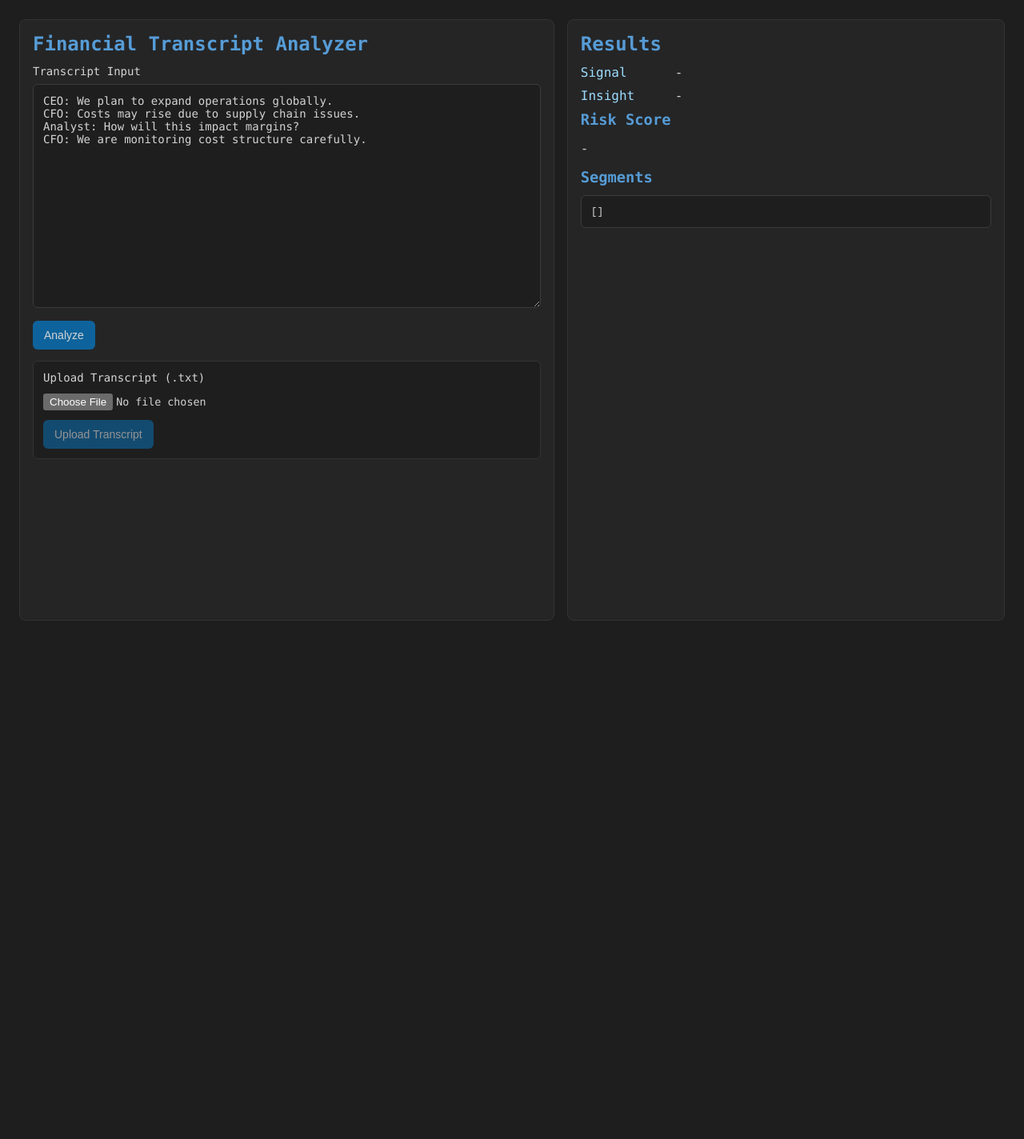
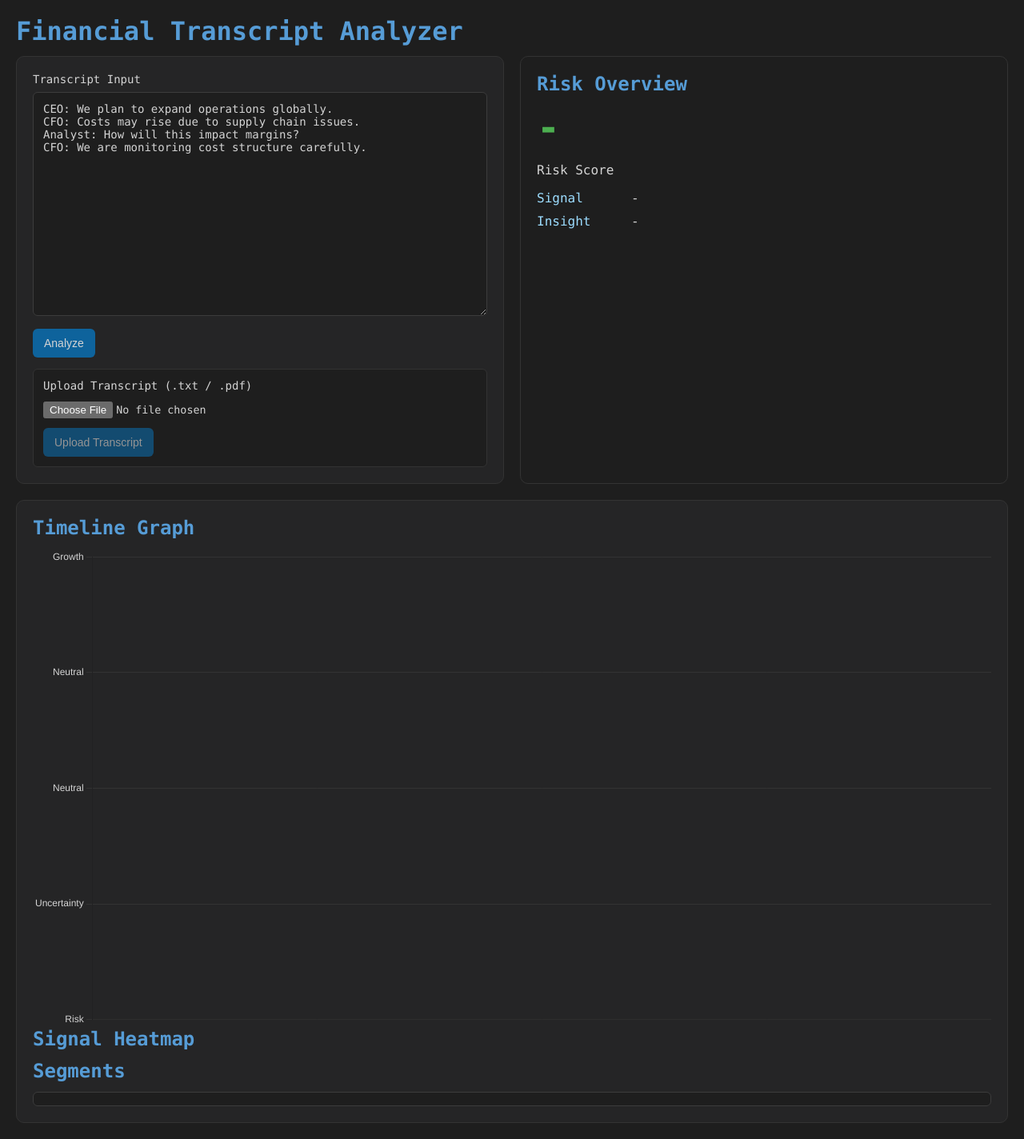
Before and after one commit to SarcoNarco/financial-pragmatic-ai, a React (Create React App) app in the folder frontend/: page / in a window 1280 px wide. Shown: the whole page at 80% size. Before the commit the page ends 800 px from the top, so only its background shows below. Built offline with nearby package versions, Linux system fonts and the light colour scheme.

Commit message:
Upgrade UI to Bloomberg-style dashboard

```diff
--- a/frontend/src/App.css
+++ b/frontend/src/App.css
@@ -1,24 +1,38 @@
-.app {
+.container {
   min-height: 100vh;
   background: #1e1e1e;
   color: #d4d4d4;
-  padding: 24px;
-  display: grid;
-  gap: 16px;
-  grid-template-columns: 1fr;
+  padding: 20px;
 }
 
-@media (min-width: 980px) {
-  .app {
-    grid-template-columns: 1.1fr 0.9fr;
-  }
+.top-section {
+  display: flex;
+  gap: 20px;
+  align-items: stretch;
 }
 
-.panel {
+.left-panel {
+  flex: 1;
   background: #252526;
   border: 1px solid #333;
-  border-radius: 8px;
-  padding: 16px;
+  border-radius: 10px;
+  padding: 20px;
+}
+
+.right-panel {
+  flex: 1;
+  background: #1e1e1e;
+  border: 1px solid #333;
+  padding: 20px;
+  border-radius: 10px;
+}
+
+.bottom-section {
+  margin-top: 20px;
+  background: #252526;
+  border: 1px solid #333;
+  border-radius: 10px;
+  padding: 20px;
 }
 
 h1,
@@ -98,14 +112,27 @@ button:disabled {
   color: #d4d4d4;
 }
 
-pre {
-  margin: 0;
-  max-height: 420px;
-  overflow: auto;
+.segment-list {
   border: 1px solid #3c3c3c;
   border-radius: 6px;
   background: #1e1e1e;
-  color: #d4d4d4;
-  padding: 12px;
+  padding: 8px;
+  max-height: 280px;
+  overflow: auto;
+}
+
+.segment-item {
+  padding: 8px 10px;
+  border-bottom: 1px solid #333;
   font-size: 13px;
 }
+
+.segment-item:last-child {
+  border-bottom: 0;
+}
+
+@media (max-width: 980px) {
+  .top-section {
+    flex-direction: column;
+  }
+}
--- a/frontend/src/App.js
+++ b/frontend/src/App.js
@@ -15,6 +15,13 @@ function App() {
   const [loading, setLoading] = useState(false);
   const [error, setError] = useState("");
   const [result, setResult] = useState(null);
+  const data = result;
+
+  const getColor = (score) => {
+    if (score > 70) return "#f44336";
+    if (score > 40) return "#ff9800";
+    return "#4caf50";
+  };
 
   const analyzeTranscript = async () => {
     setLoading(true);
@@ -71,9 +78,11 @@ function App() {
   };
 
   return (
-    <main className="app">
-      <section className="panel main-panel">
+    <div className="container">
       <h1>Financial Transcript Analyzer</h1>
+
+      <div className="top-section">
+        <div className="left-panel">
           <label htmlFor="transcript">Transcript Input</label>
           <textarea
             id="transcript"
@@ -86,11 +95,11 @@ function App() {
           </button>
 
           <div className="upload-section">
-          <label htmlFor="file-upload">Upload Transcript (.txt)</label>
+            <label htmlFor="file-upload">Upload Transcript (.txt / .pdf)</label>
             <input
               id="file-upload"
               type="file"
-            accept=".txt,text/plain"
+              accept=".txt,.pdf,text/plain,application/pdf"
               onChange={(e) => setFile(e.target.files?.[0] || null)}
             />
             <button onClick={uploadFile} disabled={loading || !file}>
@@ -98,53 +107,45 @@ function App() {
             </button>
           </div>
           {error ? <p className="error">{error}</p> : null}
-      </section>
+        </div>
 
-      <section className="panel result-panel">
-        <h2>Results</h2>
+        <div className="right-panel">
+          <h2>Risk Overview</h2>
+          <h1 style={{ fontSize: "48px", color: getColor(data?.risk_score ?? 0) }}>
+            {data?.risk_score ?? "-"}
+          </h1>
+          <p>Risk Score</p>
+
           <div className="result-row">
             <span className="label">Signal</span>
-          <span className="value">{result?.signal || "-"}</span>
+            <span className="value">{data?.signal || "-"}</span>
           </div>
           <div className="result-row">
             <span className="label">Insight</span>
-          <span className="value">{result?.insight || "-"}</span>
+            <span className="value">{data?.insight || "-"}</span>
           </div>
-        <h3>Risk Score</h3>
-        <p>{result ? `${result.risk_score}/100` : "-"}</p>
-        {result?.conflict ? <div style={{ color: "red" }}>⚠️ {result.conflict}</div> : null}
 
-        <h3>Segments</h3>
-        <pre>{JSON.stringify(result?.segments || [], null, 2)}</pre>
+          {data?.conflict ? <div style={{ color: "red" }}>Warning: {data.conflict}</div> : null}
+        </div>
+      </div>
 
-        {result ? (
-          <>
-            <h3>Conversation Timeline</h3>
-            {(result.timeline || []).map((item, i) => (
-              <div
-                key={i}
-                style={{
-                  display: "flex",
-                  gap: "20px",
-                  padding: "6px",
-                  borderBottom: "1px solid #333",
-                }}
-              >
-                <span>{item.time}</span>
-                <span>{item.speaker}</span>
-                <span>{item.intent}</span>
+      <div className="bottom-section">
+        <h2>Timeline Graph</h2>
+        <TimelineChart segments={data?.segments || []} />
+
+        <h2>Signal Heatmap</h2>
+        <SignalHeatmap segments={data?.segments || []} />
+
+        <h2>Segments</h2>
+        <div className="segment-list">
+          {(data?.segments || []).map((segment, index) => (
+            <div className="segment-item" key={`${segment.speaker}-${segment.intent}-${index}`} title={segment.text}>
+              {segment.speaker} - {segment.intent}
             </div>
           ))}
-
-            <h3>Timeline Graph</h3>
-            <TimelineChart segments={result.segments || []} />
-
-            <h3>Signal Heatmap</h3>
-            <SignalHeatmap segments={result.segments || []} />
-          </>
-        ) : null}
-      </section>
-    </main>
+        </div>
+      </div>
+    </div>
   );
 }
 
```
Lines whose indentation alone changed are shown as unchanged.
